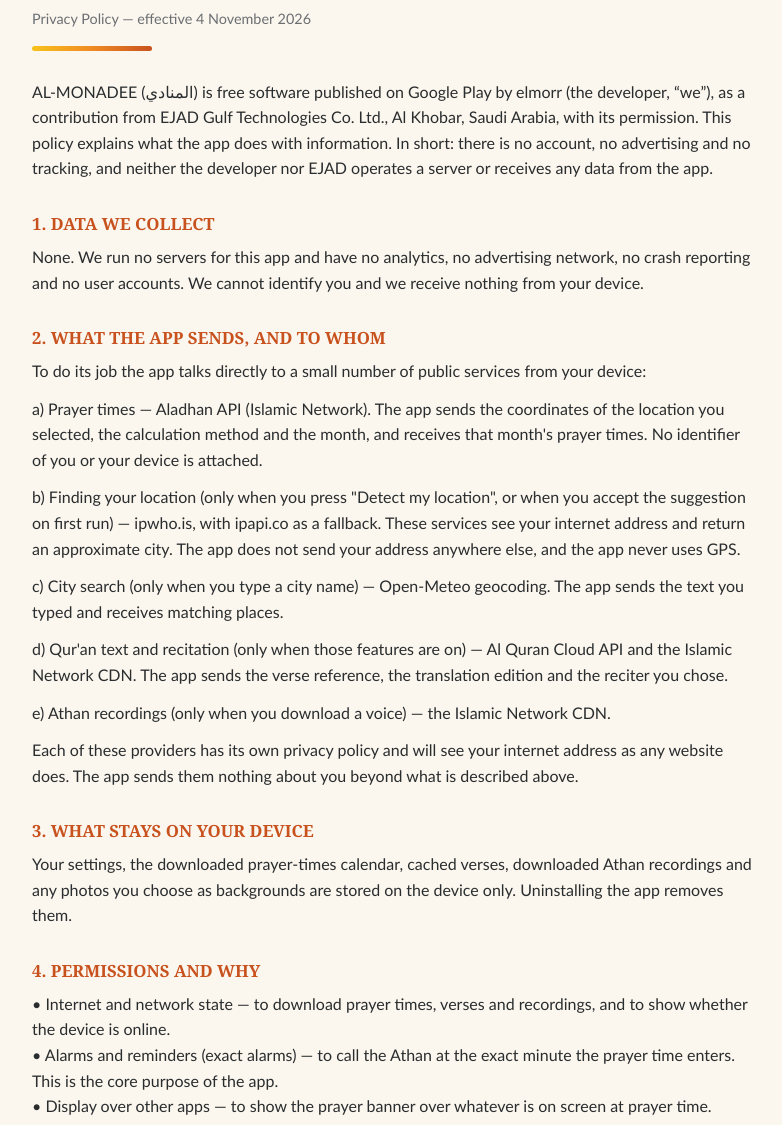
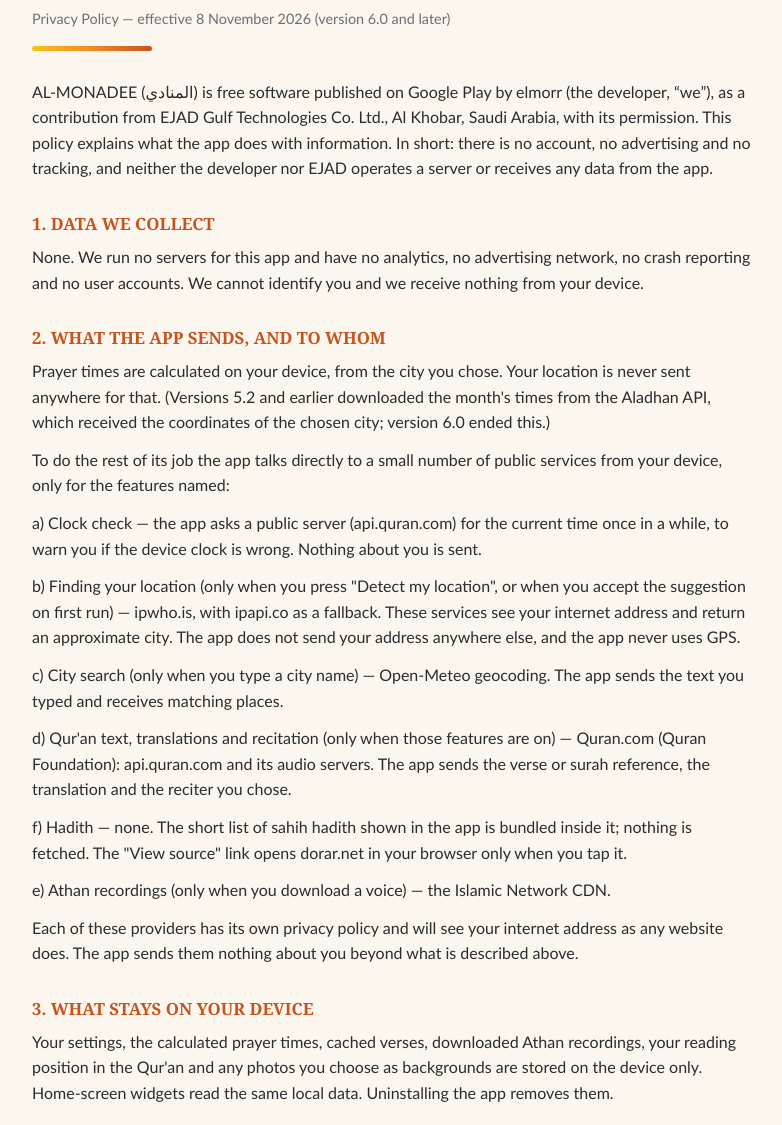
Before and after one commit to elmorr-lab/almonadee, a plain HTML site: page privacy.html in a window 1280 px wide. Shown: the part 94-1219 px from the top of the page, without its empty margins (248-1030 px from the left). Drawn offline with Linux system fonts and the light colour scheme.

Commit message:
privacy.html

```diff
--- a/privacy.html
+++ b/privacy.html
@@ -15,27 +15,29 @@
 </style></head>
 <body><main>
 <h1>AL-MONADEE · المنادي</h1>
-<p class="eff">Privacy Policy — effective 4 November 2026</p>
+<p class="eff">Privacy Policy — effective 8 November 2026 (version 6.0 and later)</p>
 <div class="bar"></div>
 <p>AL-MONADEE (المنادي) is free software published on Google Play by elmorr (the developer, &#x201C;we&#x201D;), as a contribution from EJAD Gulf Technologies Co. Ltd., Al Khobar, Saudi Arabia, with its permission. This policy explains what the app does with information. In short: there is no account, no advertising and no tracking, and neither the developer nor EJAD operates a server or receives any data from the app.</p>
 <h2>1. DATA WE COLLECT</h2>
 <p>None. We run no servers for this app and have no analytics, no advertising network, no crash reporting and no user accounts. We cannot identify you and we receive nothing from your device.</p>
 <h2>2. WHAT THE APP SENDS, AND TO WHOM</h2>
-<p>To do its job the app talks directly to a small number of public services from your device:</p>
-<p>a) Prayer times — Aladhan API (Islamic Network). The app sends the coordinates of the location you selected, the calculation method and the month, and receives that month&#x27;s prayer times. No identifier of you or your device is attached.</p>
+<p>Prayer times are calculated on your device, from the city you chose. Your location is never sent anywhere for that. (Versions 5.2 and earlier downloaded the month&#x27;s times from the Aladhan API, which received the coordinates of the chosen city; version 6.0 ended this.)</p>
+<p>To do the rest of its job the app talks directly to a small number of public services from your device, only for the features named:</p>
+<p>a) Clock check — the app asks a public server (api.quran.com) for the current time once in a while, to warn you if the device clock is wrong. Nothing about you is sent.</p>
 <p>b) Finding your location (only when you press &quot;Detect my location&quot;, or when you accept the suggestion on first run) — ipwho.is, with ipapi.co as a fallback. These services see your internet address and return an approximate city. The app does not send your address anywhere else, and the app never uses GPS.</p>
 <p>c) City search (only when you type a city name) — Open-Meteo geocoding. The app sends the text you typed and receives matching places.</p>
-<p>d) Qur&#x27;an text and recitation (only when those features are on) — Al Quran Cloud API and the Islamic Network CDN. The app sends the verse reference, the translation edition and the reciter you chose.</p>
+<p>d) Qur&#x27;an text, translations and recitation (only when those features are on) — Quran.com (Quran Foundation): api.quran.com and its audio servers. The app sends the verse or surah reference, the translation and the reciter you chose.</p>
+<p>f) Hadith — none. The short list of sahih hadith shown in the app is bundled inside it; nothing is fetched. The &quot;View source&quot; link opens dorar.net in your browser only when you tap it.</p>
 <p>e) Athan recordings (only when you download a voice) — the Islamic Network CDN.</p>
 <p>Each of these providers has its own privacy policy and will see your internet address as any website does. The app sends them nothing about you beyond what is described above.</p>
 <h2>3. WHAT STAYS ON YOUR DEVICE</h2>
-<p>Your settings, the downloaded prayer-times calendar, cached verses, downloaded Athan recordings and any photos you choose as backgrounds are stored on the device only. Uninstalling the app removes them.</p>
+<p>Your settings, the calculated prayer times, cached verses, downloaded Athan recordings, your reading position in the Qur&#x27;an and any photos you choose as backgrounds are stored on the device only. Home-screen widgets read the same local data. Uninstalling the app removes them.</p>
 <h2>4. PERMISSIONS AND WHY</h2>
-<p>• Internet and network state — to download prayer times, verses and recordings, and to show whether the device is online.<br>• Alarms and reminders (exact alarms) — to call the Athan at the exact minute the prayer time enters. This is the core purpose of the app.<br>• Display over other apps — to show the prayer banner over whatever is on screen at prayer time. Optional; the app works without it.<br>• Notifications — to show the ongoing notice while the Athan is playing.<br>• Run at startup — only if you turn on &quot;Keep working after the TV restarts&quot;, so the Athan still sounds after a power cut.<br>• Photos — the app uses the system photo picker. It can read only the photos you pick, never your library.</p>
+<p>• Internet and network state — to download prayer times, verses and recordings, and to show whether the device is online.<br>• Alarms and reminders (exact alarms) — to call the Athan at the exact minute the prayer time enters. This is the core purpose of the app.<br>• Display over other apps — to show the prayer banner over whatever is on screen at prayer time. Optional; the app works without it.<br>• Notifications — the countdown before each prayer, the notice while the Athan plays, the message when the phone is on silent, and the quiet dua after the Athan.<br>• Full-screen notifications (phones) — to show the Athan screen over the lock screen at prayer time, like an alarm clock. Optional.<br>• Ignore battery optimisations (phones) — only if you allow it, so the system does not delay the Athan. Optional.<br>• Run at startup — only if you turn on &quot;Keep working after the TV restarts&quot;, so the Athan still sounds after a power cut.<br>• Photos — the app uses the system photo picker. It can read only the photos you pick, never your library.</p>
 <h2>5. CHILDREN</h2>
 <p>The app is suitable for all ages and collects no personal information from anyone, including children.</p>
 <h2>6. YOUR CHOICES</h2>
-<p>Every feature that sends anything can be switched off in Settings: the Qur&#x27;an panel and recitation, the voice downloads, and location detection (choose your city from the built-in list instead). Prayer times themselves require one request per month per location.</p>
+<p>Every feature that sends anything can be switched off in Settings: the Qur&#x27;an verse and recitation, the voice downloads, and location detection (choose your city from the built-in list instead). Prayer times and the Athan work entirely offline.</p>
 <h2>7. CHANGES</h2>
 <p>If this policy changes, the new version will be published at this address with a new effective date.</p>
 <h2>8. CONTACT</h2>
```
